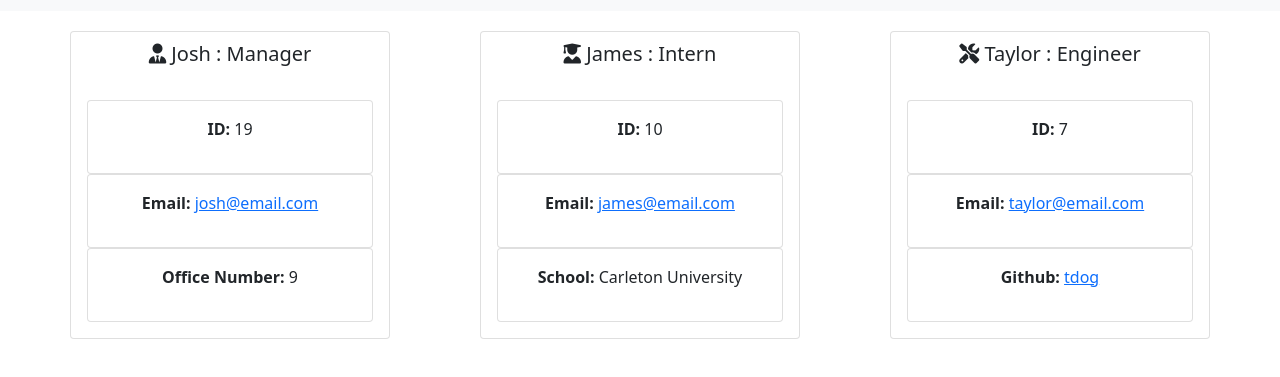
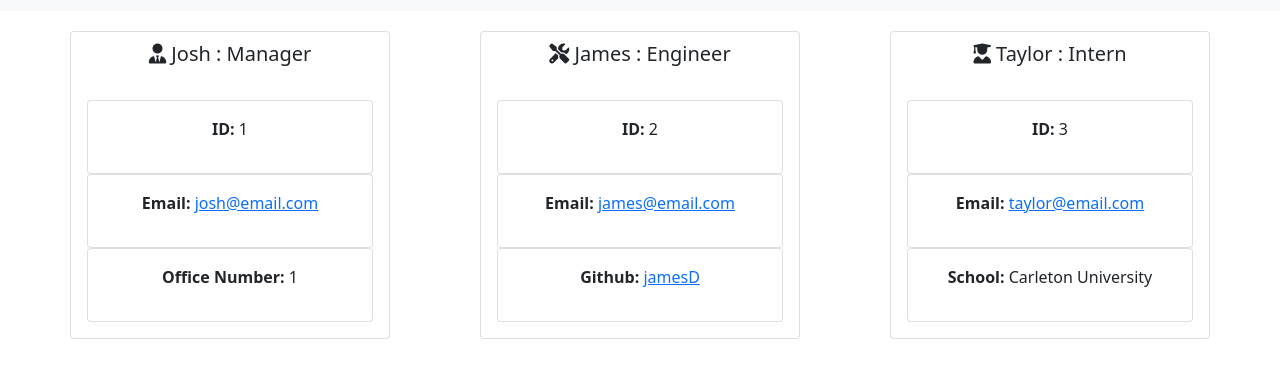
Before and after one commit to ayfor/team_profile_generator, a website: page dist/teamProfile.html in a window 1280 px wide. Shown: the part 71-448 px from the top of the page. Drawn offline with nearby package versions, Linux system fonts and the light colour scheme.

```diff
--- a/dist/teamProfile.html
+++ b/dist/teamProfile.html
@@ -21,12 +21,12 @@
 
     <div class="card text-center" style="margin: 20px; width: 25%;">
             <h5 class="card-title" style="width: 100%; padding: 10px;">
-                <i class="fas fa-user-tie"></i> Josh  : Manager
+                <i class="fas fa-user-tie"></i> Josh : Manager
             </h5>
             <div class="card-body">
                 <div class="card">
                     <div class="card-body">
-                    <p><strong>ID: </strong> <span> 19 </span></p>
+                    <p><strong>ID: </strong> <span> 1 </span></p>
                     </div>
                 </div>
                 <div class="card">
@@ -36,7 +36,30 @@
                 </div>
                 <div class="card">
                     <div class="card-body">
-                        <p><strong>Office Number: </strong><span> 9 </span></p>
+                        <p><strong>Office Number: </strong><span> 1 </span></p>
+                    </div>
+                </div>
+            </div>
+        </div>
+
+    <div class="card text-center" style="margin: 20px; width: 25%;">
+            <h5 class="card-title" style="width: 100%; padding: 10px;">
+                <i class="fas fa-tools"></i> James : Engineer
+            </h5>
+            <div class="card-body">
+                <div class="card">
+                    <div class="card-body">
+                    <p><strong>ID: </strong> <span> 2 </span></p>
+                    </div>
+                </div>
+                <div class="card">
+                    <div class="card-body">
+                    <p><strong>Email: </strong><span><a href="mailto:james@email.com">james@email.com </a></span></p>
+                    </div>
+                </div>
+                <div class="card">
+                    <div class="card-body">
+                        <p><strong>Github: </strong><span> <a href="https://github.com/jamesD">jamesD</a> </span></p>
                     </div>
                 </div>
             </div>
@@ -44,17 +67,17 @@
 
     <div class="card text-center" style="margin: 20px; width: 25%;">
         <h5 class="card-title" style="width: 100%; padding: 10px;">
-            <i class="fas fa-user-graduate"></i> James : Intern
+            <i class="fas fa-user-graduate"></i> Taylor : Intern
         </h5>
         <div class="card-body">
             <div class="card">
                 <div class="card-body">
-                    <p><strong>ID: </strong> <span> 10 </span></p>
+                    <p><strong>ID: </strong> <span> 3 </span></p>
                 </div>
             </div>
             <div class="card">
                 <div class="card-body">
-                    <p><strong>Email: </strong><span><a href="mailto:james@email.com">james@email.com </a></span></p>
+                    <p><strong>Email: </strong><span><a href="mailto:taylor@email.com">taylor@email.com </a></span></p>
                 </div>
             </div>
             <div class="card">
@@ -65,29 +88,6 @@
         </div>
     </div>
 
-    <div class="card text-center" style="margin: 20px; width: 25%;">
-            <h5 class="card-title" style="width: 100%; padding: 10px;">
-                <i class="fas fa-tools"></i> Taylor : Engineer
-            </h5>
-            <div class="card-body">
-                <div class="card">
-                    <div class="card-body">
-                    <p><strong>ID: </strong> <span> 7 </span></p>
-                    </div>
-                </div>
-                <div class="card">
-                    <div class="card-body">
-                    <p><strong>Email: </strong><span><a href="mailto:taylor@email.com">taylor@email.com </a></span></p>
-                    </div>
-                </div>
-                <div class="card">
-                    <div class="card-body">
-                        <p><strong>Github: </strong><span> <a href="https://github.com/tdog">tdog</a> </span></p>
-                    </div>
-                </div>
-            </div>
-        </div>
-
             </div>
         </body>
     </html>
```
Also changed, not shown: README.md.
